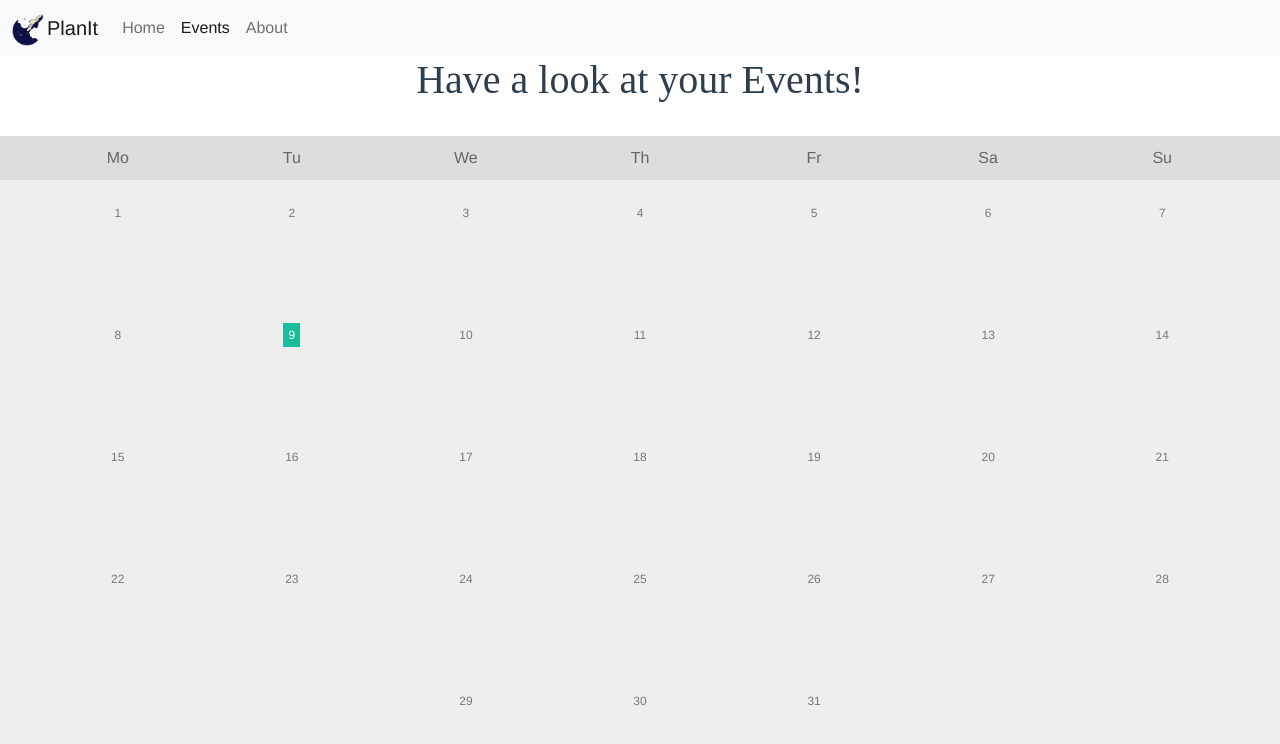
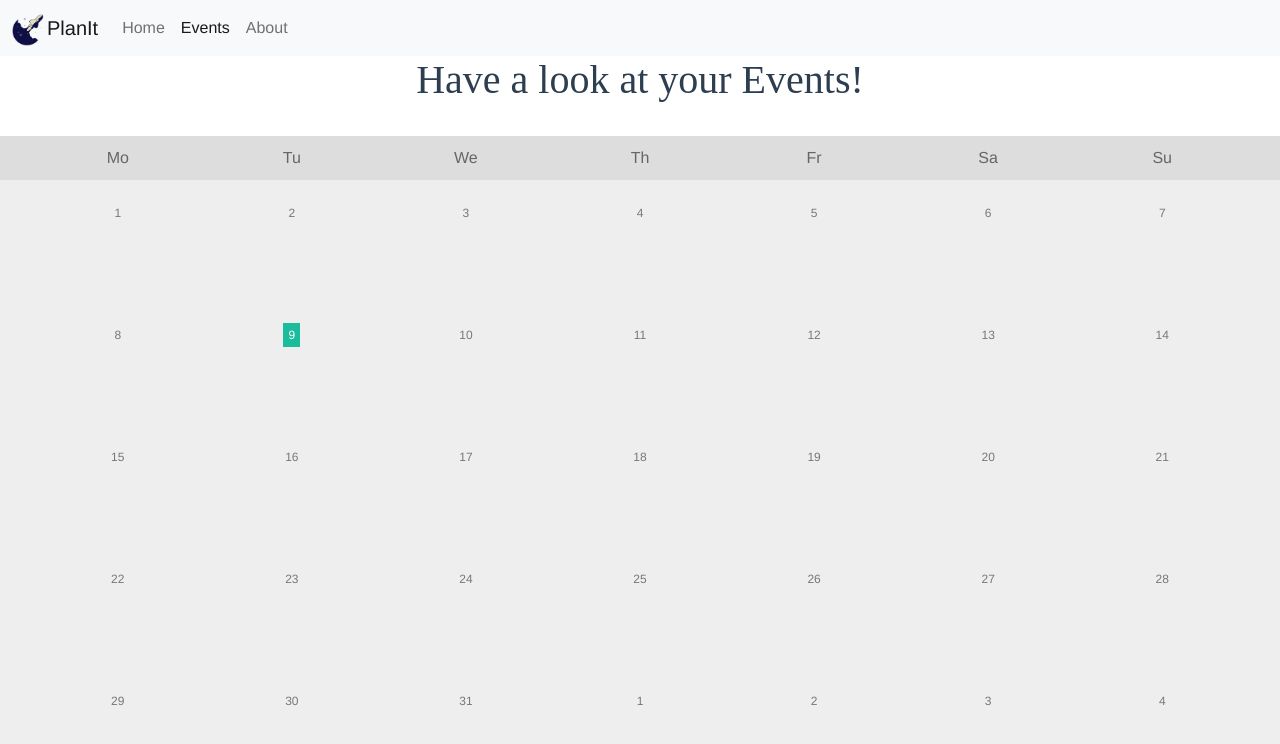
Before and after one commit to Eyad-Wahdan/PlanIt-Frontend, a Vue app: page /event in a window 1280 px wide. Shown: the top 744 px of the page. Built offline with nearby package versions, Linux system fonts and the light colour scheme.

Commit message:
add simple calendar view

```diff
--- a/src/views/Event.vue
+++ b/src/views/Event.vue
@@ -42,13 +42,36 @@
     <li>29</li>
     <li>30</li>
     <li>31</li>
+    <li>1</li>
+    <li>2</li>
+    <li>3</li>
+    <li>4</li>
   </ul>
 </template>
 
 <script>
 export default {
-  name: 'Event'
+  name: 'Event',
+  data () {
+    return {
+      events: [
+        {
+          id: 1,
+          date: '2021-11-25',
+          time: '12:30:00',
+          event: 'Mein Zahnarzttermin'
+        },
+        {
+          id: 2,
+          date: '2022-01-15',
+          time: '15:30:00',
+          event: 'Mein Hochzeitstermin'
+        }
+      ]
+    }
+  }
 }
+
 </script>
 
 <style scoped>
```
